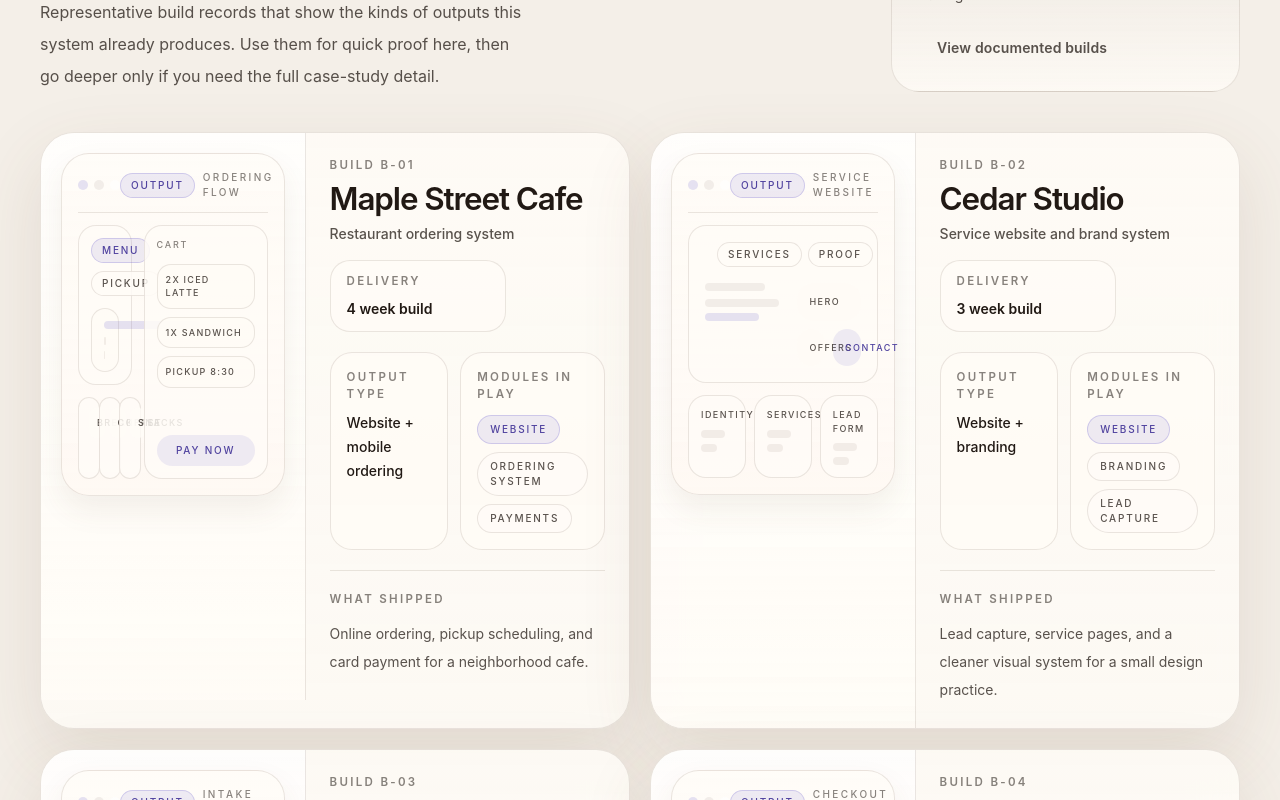
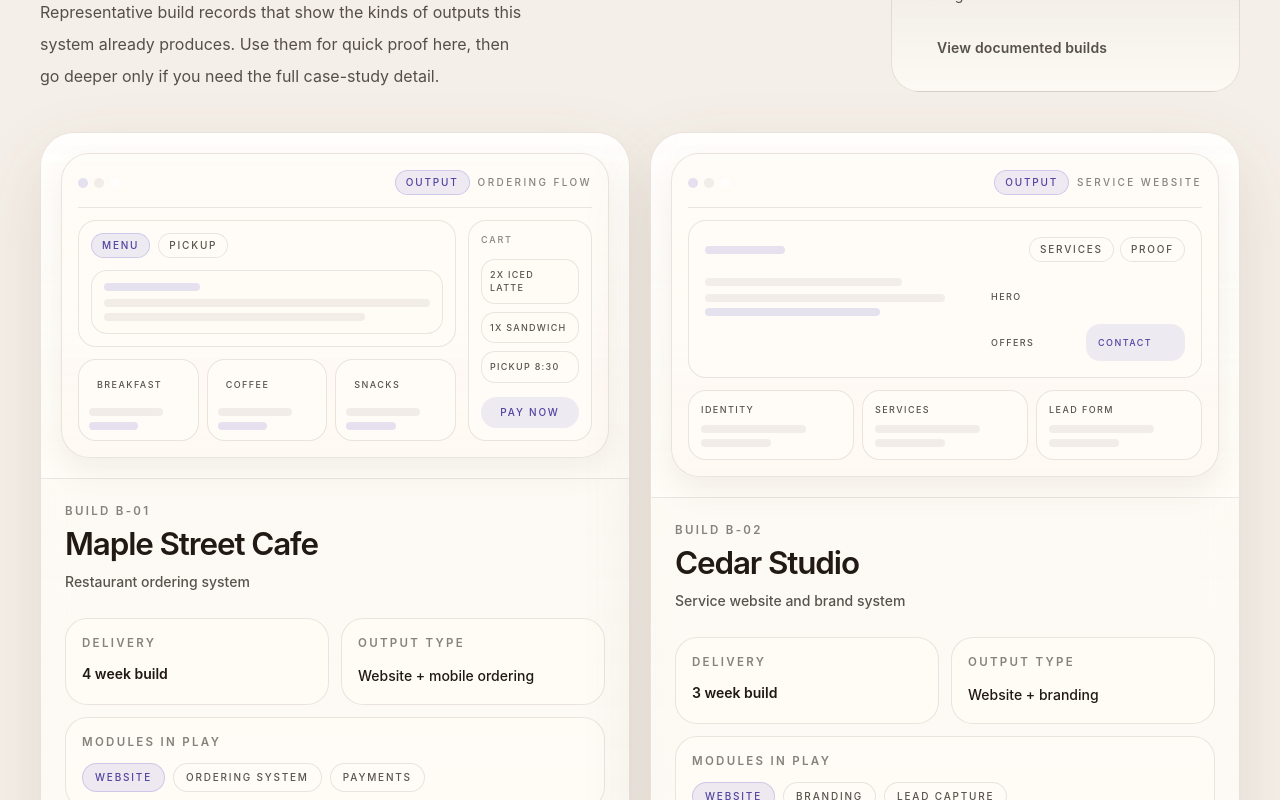
Before and after one commit to kazi-farzan/iou-studio, a React (Vite) app in the folder iou-studio/: page /pricing in a window 1280 px wide. Shown: the part 4600-5400 px from the top of the page. Built offline with nearby package versions, Linux system fonts and the light colour scheme.

Commit message:
Preview UI fix

```diff
--- a/iou-studio/src/components/pricing/RecentBuilds.jsx
+++ b/iou-studio/src/components/pricing/RecentBuilds.jsx
@@ -347,43 +347,64 @@ function BuildPreview({ preview }) {
   return <PreviewComponent />;
 }
 
+function BuildDetailCard({
+  children,
+  className = "",
+  label,
+  surface = "panel",
+}) {
+  const surfaceClasses =
+    surface === "section"
+      ? "border-t border-[color:var(--border-subtle)] pt-5"
+      : "rounded-[22px] border border-[color:var(--border-subtle)] bg-[var(--surface-soft)] px-4 py-4";
+
+  return (
+    <div
+      className={[
+        surfaceClasses,
+        className,
+      ].join(" ")}
+    >
+      <p className="type-label">{label}</p>
+      <div className="mt-3">{children}</div>
+    </div>
+  );
+}
+
 function BuildCard({ build }) {
   return (
     <article className="theme-card overflow-hidden rounded-[34px] p-0">
-      <div className="grid lg:grid-cols-[minmax(260px,0.9fr)_minmax(0,1.1fr)]">
-        <div className="border-b border-[color:var(--border-subtle)] bg-[linear-gradient(180deg,var(--surface-muted),var(--surface-soft))] p-4 sm:p-5 lg:border-b-0 lg:border-r">
+      <div className="flex flex-col">
+        <div className="border-b border-[color:var(--border-subtle)] bg-[linear-gradient(180deg,var(--surface-muted),var(--surface-soft))] p-4 sm:p-5">
           <BuildPreview preview={build.preview} />
         </div>
 
-        <div className="flex flex-col p-5 sm:p-6">
-          <div className="flex flex-wrap items-start justify-between gap-4">
+        <div className="flex flex-col gap-5 p-5 sm:gap-6 sm:p-6">
           <div className="min-w-0 space-y-2">
             <p className="type-label">Build {build.id}</p>
             <h3 className="type-card-title">{build.name}</h3>
-              <p className="text-sm font-medium text-[var(--text-secondary)]">
+            <p className="text-sm font-medium leading-6 text-[var(--text-secondary)]">
               {build.descriptor}
             </p>
           </div>
 
-            <div className="rounded-[20px] border border-[color:var(--border-subtle)] bg-[var(--surface-soft)] px-4 py-3 sm:min-w-[11rem]">
-              <p className="type-label">Delivery</p>
-              <p className="mt-2 text-sm font-semibold text-[var(--text-primary)]">
+          <div className="space-y-3">
+            <div className="grid gap-3 sm:grid-cols-2">
+              <BuildDetailCard label="Delivery">
+                <p className="text-sm font-semibold text-[var(--text-primary)]">
                   {build.timeline}
                 </p>
-            </div>
+              </BuildDetailCard>
+
+              <BuildDetailCard label="Output type">
+                <p className="text-sm font-medium leading-6 text-[var(--text-primary)]">
+                  {build.scope}
+                </p>
+              </BuildDetailCard>
             </div>
 
-          <div className="mt-5 grid gap-3 sm:grid-cols-[minmax(0,0.9fr)_minmax(0,1.1fr)]">
-            <div className="rounded-[22px] border border-[color:var(--border-subtle)] bg-[var(--surface-soft)] px-4 py-4">
-              <p className="type-label">Output type</p>
-              <p className="mt-2 text-sm font-medium leading-6 text-[var(--text-primary)]">
-                {build.scope}
-              </p>
-            </div>
-
-            <div className="rounded-[22px] border border-[color:var(--border-subtle)] bg-[var(--surface-soft)] px-4 py-4">
-              <p className="type-label">Modules in play</p>
-              <div className="mt-3 flex flex-wrap gap-2">
+            <BuildDetailCard label="Modules in play">
+              <div className="flex flex-wrap gap-2">
                 {build.tags.map((tag, index) => (
                   <span
                     className={[
@@ -398,15 +419,14 @@ function BuildCard({ build }) {
                   </span>
                 ))}
               </div>
-            </div>
+            </BuildDetailCard>
           </div>
 
-          <div className="mt-5 border-t border-[color:var(--border-subtle)] pt-5">
-            <p className="type-label">What shipped</p>
-            <p className="mt-3 text-sm leading-7 text-[var(--text-secondary)]">
+          <BuildDetailCard label="What shipped" surface="section">
+            <p className="text-sm leading-7 text-[var(--text-secondary)]">
               {build.outcome}
             </p>
-          </div>
+          </BuildDetailCard>
         </div>
       </div>
     </article>
```
Lines whose indentation alone changed are shown as unchanged.
